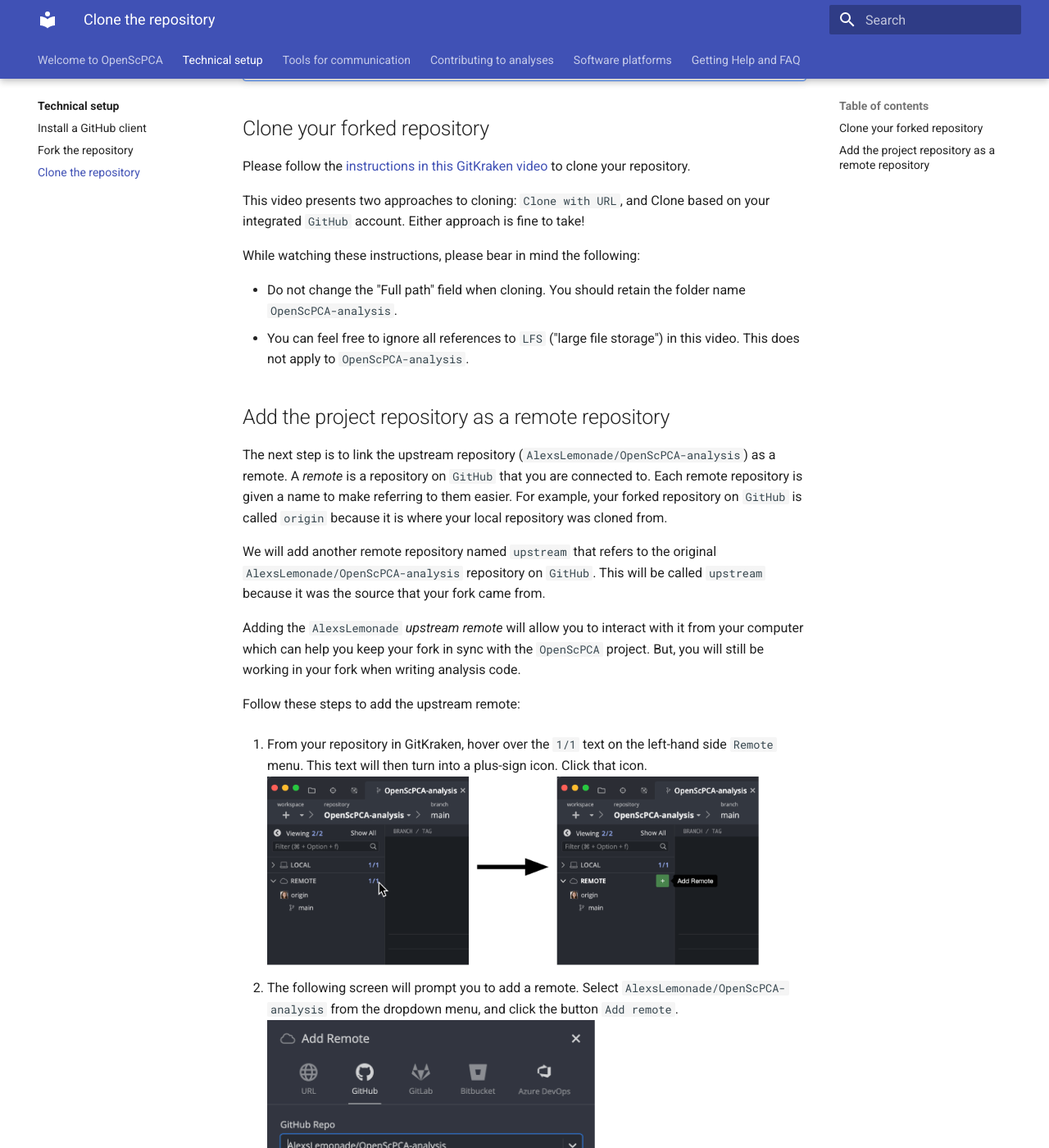
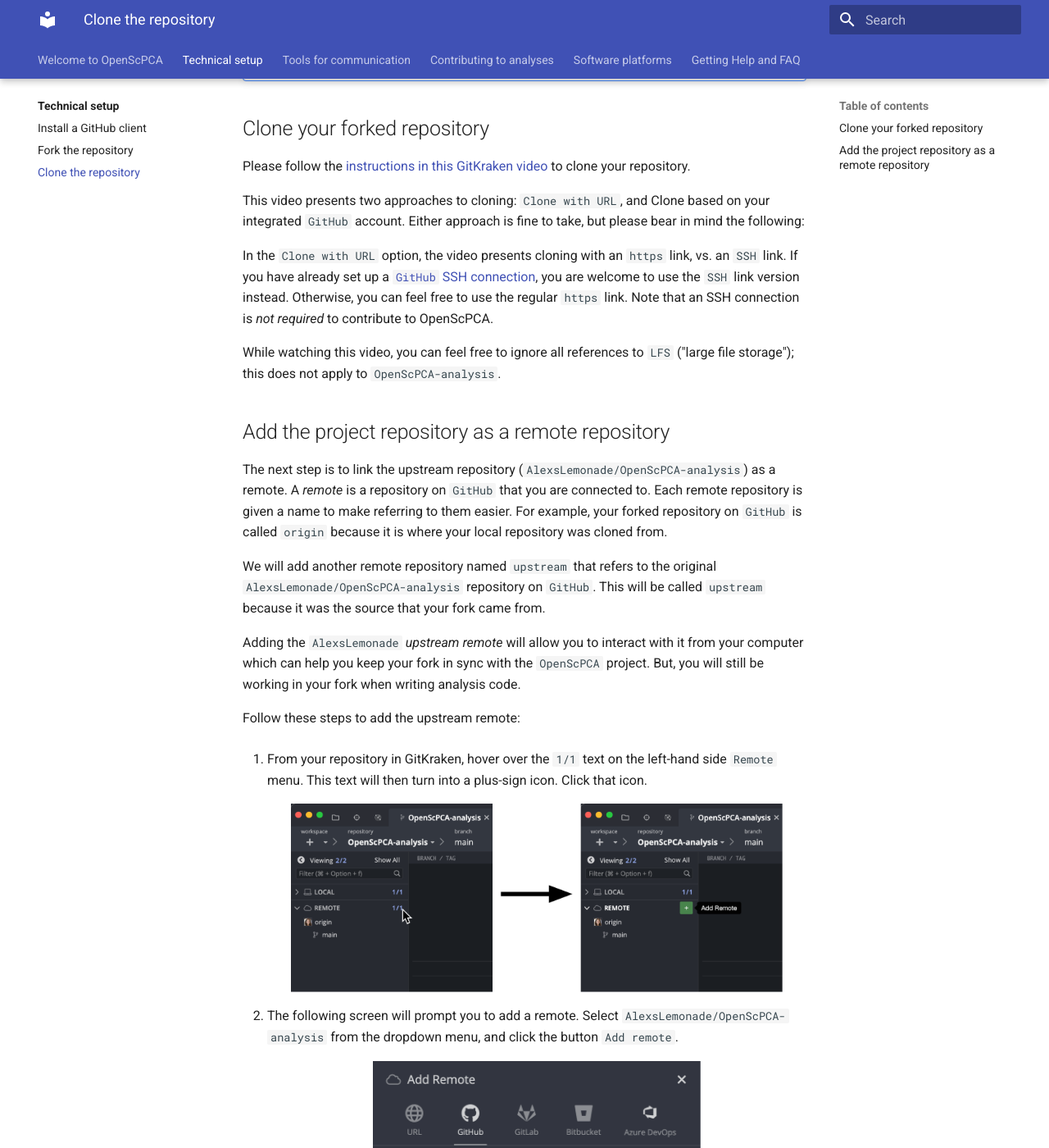
Before and after one commit to AlexsLemonade/OpenScPCA-analysis, an MkDocs documentation site: the page built from docs/technical-setup/clone-the-repo.md, in a window 1280 px wide and 1400 px high, scrolled down 355 px. Shown: the whole window at 82% size. Built offline with MkDocs 1.6.1 and Material for MkDocs 9.7.7, drawn with Linux system fonts in a browser that asks for light colours; some of the changed text lies outside the part shown.

Commit message:
figure centering, ssh language, and let them change the directory name

```diff
--- a/docs/technical-setup/clone-the-repo.md
+++ b/docs/technical-setup/clone-the-repo.md
@@ -13,14 +13,14 @@
 Please follow the [instructions in this GitKraken video](https://help.gitkraken.com/gitkraken-client/open-clone-init/#cloning-an-existing-project) to clone your repository.
 
 This video presents two approaches to cloning: `Clone with URL`, and Clone based on your integrated `GitHub` account.
-Either approach is fine to take!
+Either approach is fine to take, but please bear in mind the following:
 
-While watching these instructions, please bear in mind the following:
+In the `Clone with URL` option, the video presents cloning with an `https` link, vs. an `SSH` link.
+If you have already set up a [`GitHub` SSH connection](https://docs.github.com/en/authentication/connecting-to-github-with-ssh), you are welcome to use the `SSH` link version instead.
+Otherwise, you can feel free to use the regular `https` link.
+Note that an SSH connection is _not required_ to contribute to OpenScPCA.
 
-- Do not change the "Full path" field when cloning.
-You should retain the folder name `OpenScPCA-analysis`.
-- You can feel free to ignore all references to `LFS` ("large file storage") in this video.
-This does not apply to `OpenScPCA-analysis`.
+While watching this video, you can feel free to ignore all references to `LFS` ("large file storage"); this does not apply to `OpenScPCA-analysis`.
 
 ## Add the project repository as a remote repository
 
@@ -40,13 +40,20 @@
 1. From your repository in GitKraken, hover over the `1/1` text on the left-hand side `Remote` menu.
 This text will then turn into a plus-sign icon.
 Click that icon.
-![Click button to add the remote.](../img/add-upstream-remote-1.png){width="600"} <!-- No new line above, to keep tabbed in -->
+    <!-- keep this tabbed in to enable the numbered list -->
+    <figure markdown="span">
+        ![Click button to add the remote.](../img/add-upstream-remote-1.png){width="600"}
+    </figure>
 
 1. The following screen will prompt you to add a remote.
 Select `AlexsLemonade/OpenScPCA-analysis` from the dropdown menu, and click the button `Add remote`.
-![Add the upstream remote.](../img/add-upstream-remote-2.png){width="400"} <!-- No new line above, to keep tabbed in -->
+    <figure markdown="span">
+        ![Add the upstream remote.](../img/add-upstream-remote-2.png){width="400"}
+    </figure>
 
 1. You should then see a second remote called `AlexsLemonade` on the left-hand side `Remote` panel.
-The specific listed items under this remote that you see will look different from the screenshot below; this is expected.
+The specific listed items under `AlexsLemonade` that you see will look different from the screenshot below; this is expected.
 As long as you see that `AlexsLemonade` is listed in the menu, you have successfully added the upstream remote.
-![View the added remote.](../img/add-upstream-remote-3.png){width="325"} <!-- No new line above, to keep tabbed in. Width needs to be >=325 for proper spacing, it seems. -->
+    <figure markdown="span">
+        ![View the added remote.](../img/add-upstream-remote-3.png){width="400"}
+    </figure>
```
